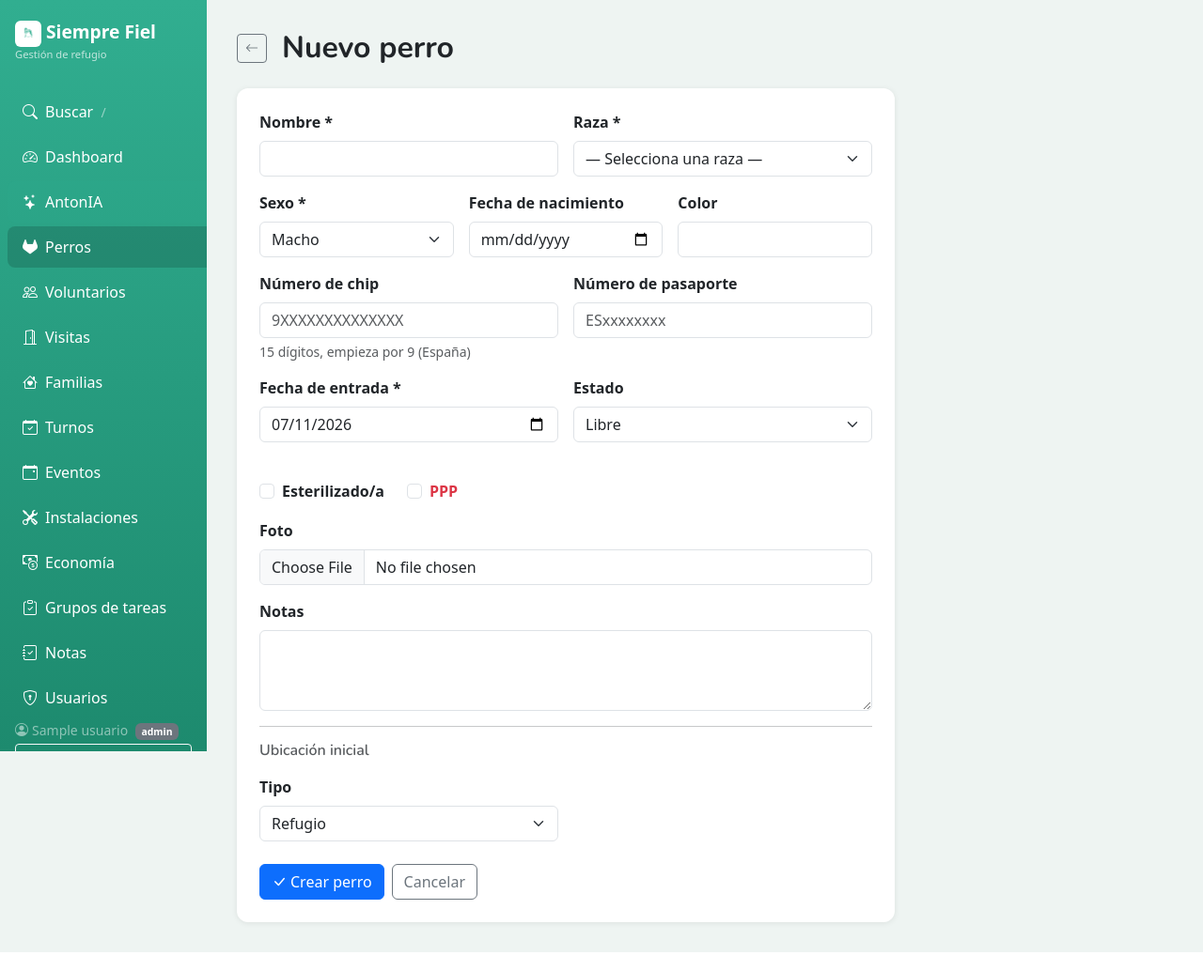
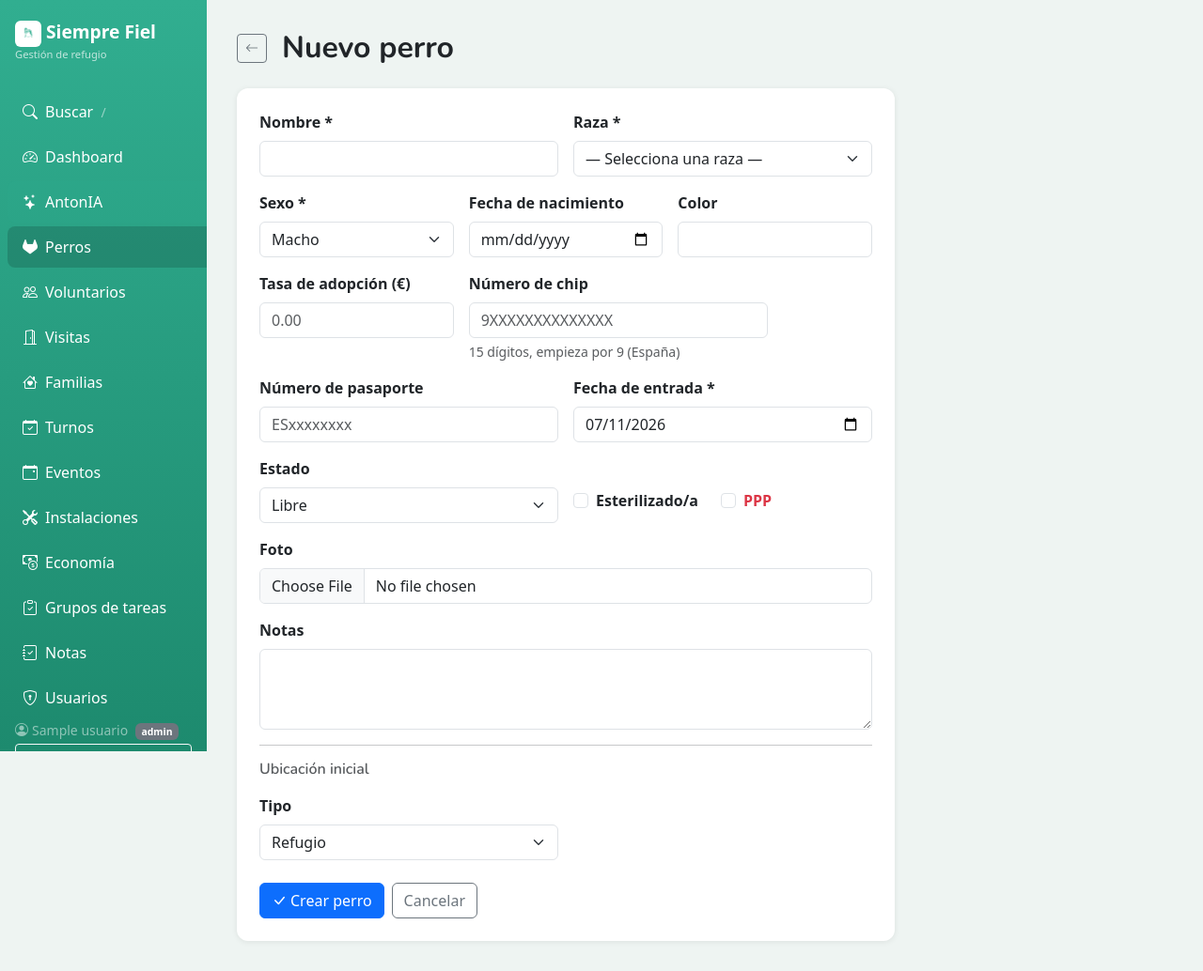
Before and after one commit to Rodry03/siempreFiel, a FastAPI app: page /perros/nuevo in a window 1280 px wide. Shown: the whole page at 94% size. Run offline with FastAPI, Linux system fonts and the light colour scheme; the visitor is signed in with stand-in values (Sample User, id 1); tables that the repository leaves empty hold one stand-in row (values such as "Sample post"); parts of the project's set-up code (start-up, migrations or seed data) failed here and were passed over.

Commit message:
campo tasa

```diff
--- a/app/models.py
+++ b/app/models.py
@@ -112,6 +112,7 @@ class Perro(Base):
     estado = Column(Enum(EstadoPerro), default=EstadoPerro.libre, nullable=False)
     fecha_adopcion = Column(Date, nullable=True)
     fecha_reserva = Column(Date, nullable=True)
+    tasa = Column(Float, nullable=True)
     notas = Column(Text, nullable=True)
     foto_url = Column(String, nullable=True)
 
--- a/app/routers/perros.py
+++ b/app/routers/perros.py
@@ -253,6 +253,7 @@ def crear_perro(
     num_chip: Optional[str] = Form(None),
     num_pasaporte: Optional[str] = Form(None),
     color: Optional[str] = Form(None),
+    tasa: Optional[float] = Form(None),
     notas: Optional[str] = Form(None),
     foto: Optional[UploadFile] = File(None),
     ubicacion_tipo: str = Form("refugio"),
@@ -278,6 +279,7 @@ def crear_perro(
         num_chip=num_chip or None,
         num_pasaporte=num_pasaporte or None,
         color=color or None,
+        tasa=tasa,
         notas=notas or None,
     )
     db.add(perro)
@@ -348,6 +350,7 @@ def editar_perro(
     num_chip: Optional[str] = Form(None),
     num_pasaporte: Optional[str] = Form(None),
     color: Optional[str] = Form(None),
+    tasa: Optional[float] = Form(None),
     notas: Optional[str] = Form(None),
     db: Session = Depends(get_db),
 ):
@@ -376,6 +379,7 @@ def editar_perro(
     perro.num_chip = num_chip or None
     perro.num_pasaporte = num_pasaporte or None
     perro.color = color or None
+    perro.tasa = tasa
     perro.notas = notas or None
 
     ubicacion_actual = _ubicacion_actual(perro)
--- a/app/templates/perros/detail.html
+++ b/app/templates/perros/detail.html
@@ -72,6 +72,9 @@
           </td></tr>
           <tr><th class="text-muted">Nacimiento</th><td>{{ perro.fecha_nacimiento or '—' }}{% if edad %} <span class="text-muted small">({{ edad }})</span>{% endif %}</td></tr>
           <tr><th class="text-muted">Color</th><td>{{ perro.color or '—' }}</td></tr>
+          {% if perro.tasa is not none %}
+          <tr><th class="text-muted">Tasa adopción</th><td>{{ "%.2f"|format(perro.tasa) }} €</td></tr>
+          {% endif %}
           {% if not es_veterano %}
           <tr><th class="text-muted">Chip</th><td>{{ perro.num_chip or '—' }}</td></tr>
           <tr><th class="text-muted">Pasaporte</th><td>{{ perro.num_pasaporte or '—' }}</td></tr>
--- a/app/templates/perros/form.html
+++ b/app/templates/perros/form.html
@@ -45,6 +45,12 @@
         <div class="col-md-4">
           <label class="form-label fw-semibold">Color</label>
           <input type="text" name="color" class="form-control" value="{{ perro.color if perro and perro.color else '' }}">
+        </div>
+        <div class="col-md-4">
+          <label class="form-label fw-semibold">Tasa de adopción (€)</label>
+          <input type="number" name="tasa" class="form-control" step="0.01" min="0"
+            value="{{ perro.tasa if perro and perro.tasa is not none else '' }}"
+            placeholder="0.00">
         </div>
         <div class="col-md-6">
           <label class="form-label fw-semibold">Número de chip</label>
```
